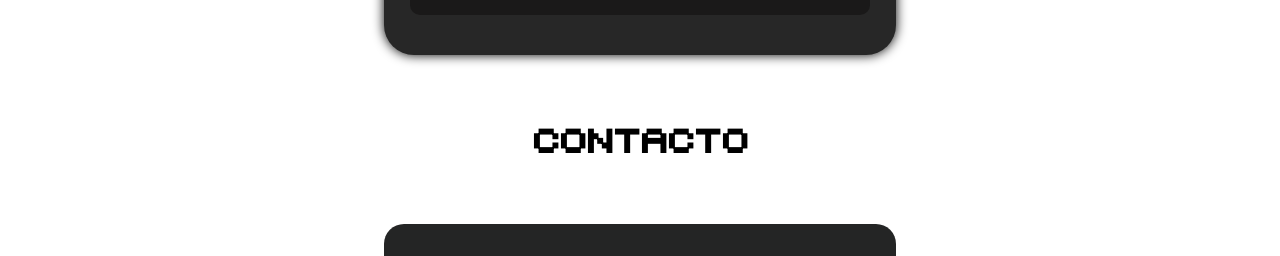
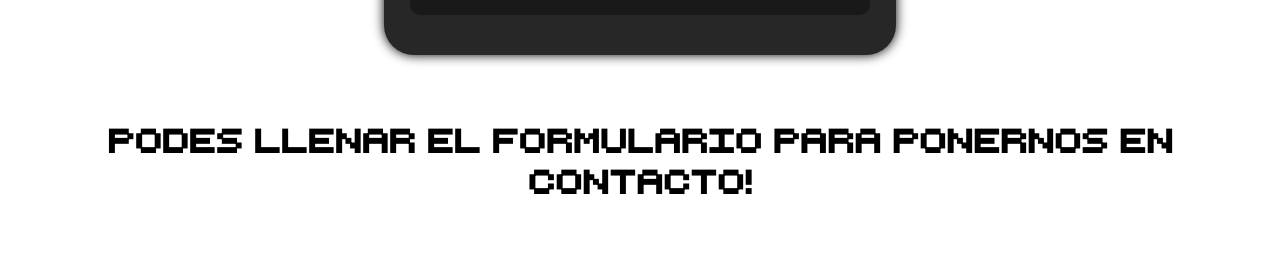
Before and after one commit to matiasDev4/CodeByte, a plain HTML site: page index.html in a window 1280 px wide. Shown: the part 873-1129 px from the top of the page. Drawn offline with Linux system fonts and the light colour scheme.

Commit message:
Add files via upload

```diff
--- a/index.html
+++ b/index.html
@@ -62,7 +62,7 @@
     </section>
     <script src="script.js"></script>
     <div class="contacto">
-        <h1>Contacto</h1>
+        <h1>Podes llenar el formulario para ponernos en contacto!</h1>
     </div>
     <form class="formulario" id="contacto" action="https://formsubmit.co/matiasalvarezinfo1@gmail.com" method="POST">
 
```
